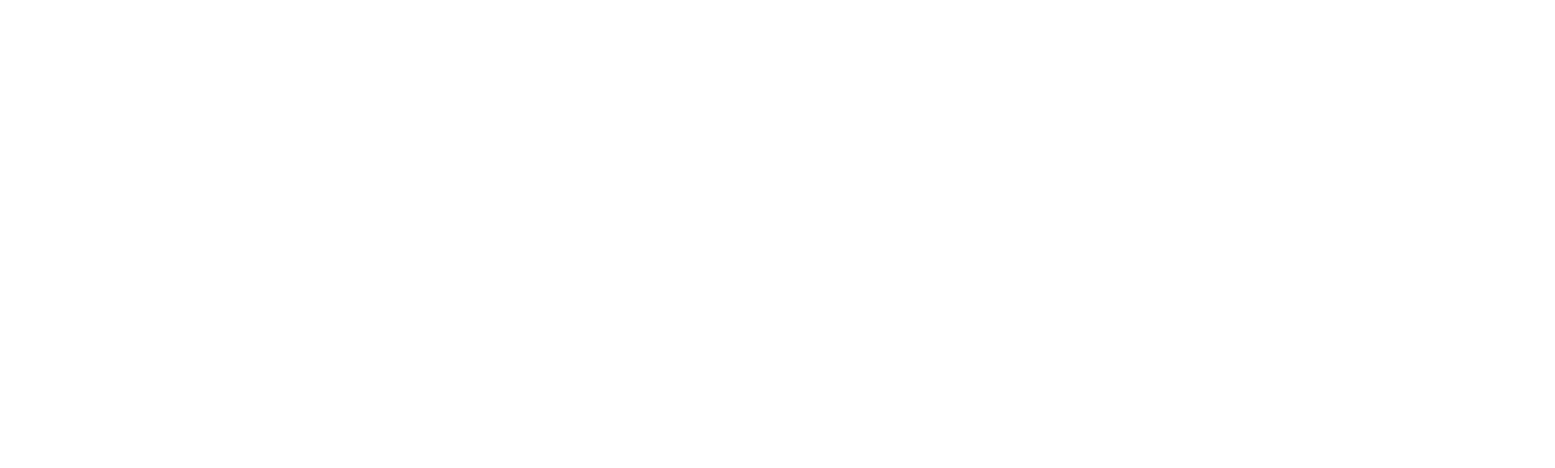
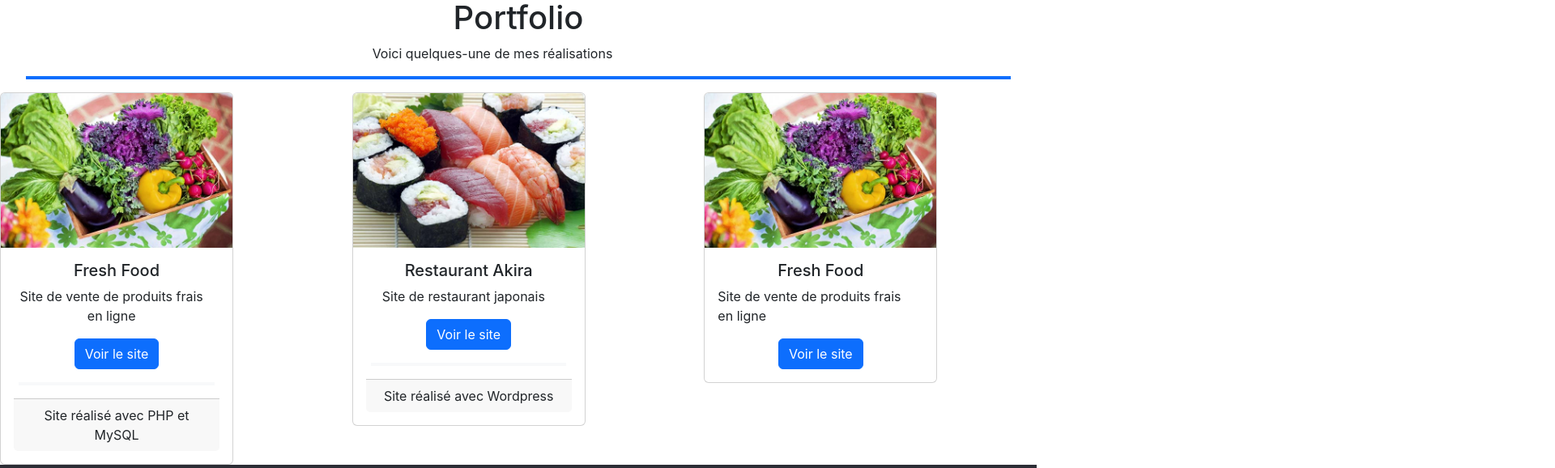
Before and after one commit to Charlotte-82/Regis_Charlotte_CEF_Devoir_5_React, a React (Create React App) app: page /portfolio in a window 1280 px wide. Shown: the part 358-936 px from the top of the page at 81% size, 1920 px wide, since content can reach past the window. Before the commit the page ends 800 px from the top, so only its background shows below. Built offline with nearby package versions, Linux system fonts and the light colour scheme.

Commit message:
first portfolio dev session

```diff
--- /dev/null
+++ b/src/assets/css/portfolio.css
@@ -0,0 +1,3 @@
+.cardline1 {
+  display: flex;
+}
--- a/src/pages/portfolio.js
+++ b/src/pages/portfolio.js
@@ -1,9 +1,70 @@
 import React from "react";
+import Banner from "./../assets/img/banner.jpg";
+import Fresh from "./../assets/img/portfolio/fresh-food.jpg";
+import Akira from "./../assets/img/portfolio/restaurant-japonais.jpg";
 
 function Portfolio() {
   return (
     <div>
-      <h1>TITRE</h1>
+      <img
+        src={Banner}
+        alt="bannière bleue marine avec des lignes lumineuses"
+      />
+      <h1>Portfolio</h1>
+      <p class="text-center">Voici quelques-une de mes réalisations</p>
+      <hr class="border border-primary border-2 opacity-100" />
+      <div className="cardsLine1" class="row">
+        <div class="col md-4">
+          <div class="card" style={{ width: "18rem" }}>
+            <img src={Fresh} class="card-img-top" alt="ensemble de légumes" />
+            <div class="card-body">
+              <h5 class="card-title">Fresh Food</h5>
+              <p class="card-text text-center">
+                Site de vente de produits frais en ligne
+              </p>
+              <div class="text-center">
+                <a href="#" class="btn btn-primary">
+                  Voir le site
+                </a>
+              </div>
+              <hr class="border border-light border-2 opacity-100" />
+              <div class="card-footer">Site réalisé avec PHP et MySQL</div>
+            </div>
+          </div>
+        </div>
+
+        <div class="col md-4">
+          <div class="card" style={{ width: "18rem" }}>
+            <img src={Akira} class="card-img-top" alt="ensemble de sushis" />
+            <div class="card-body">
+              <h5 class="card-title">Restaurant Akira</h5>
+              <p class="card-text text-center">Site de restaurant japonais</p>
+              <div class="text-center">
+                <a href="#" class="btn btn-primary">
+                  Voir le site
+                </a>
+              </div>
+              <hr class="border border-light border-2 opacity-100" />
+              <div class="card-footer">Site réalisé avec Wordpress</div>
+            </div>
+          </div>
+        </div>
+
+        <div class="col md-4">
+          <div class="card" style={{ width: "18rem" }}>
+            <img src={Fresh} class="card-img-top" alt="ensemble de légumes" />
+            <div class="card-body">
+              <h5 class="card-title">Fresh Food</h5>
+              <p class="card-text">Site de vente de produits frais en ligne</p>
+              <div class="text-center">
+                <a href="#" class="btn btn-primary">
+                  Voir le site
+                </a>
+              </div>
+            </div>
+          </div>
+        </div>
+      </div>
     </div>
   );
 }
```
